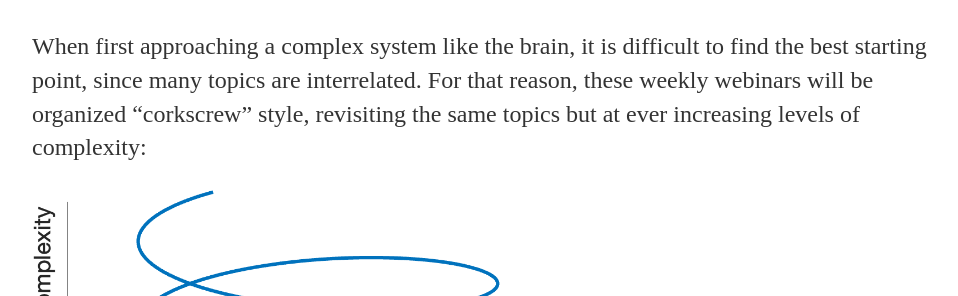
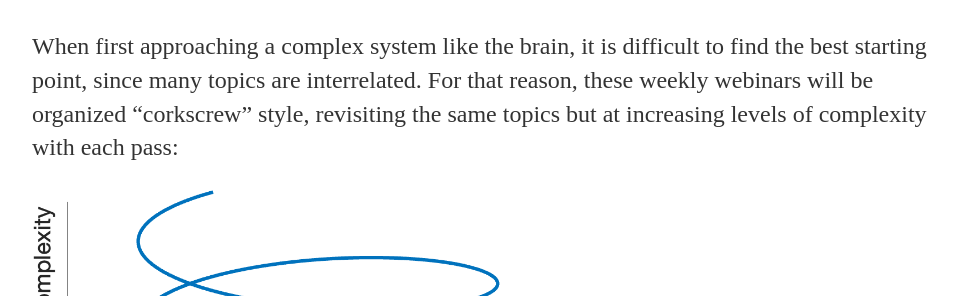
Before and after one commit to maxpensack/maxpensack.github.io, a Jekyll site: the page built from howtostopthinking/calendar/index.md, in a window 1280 px wide. Shown: the part 177-473 px from the top of the page, without its empty margins (160-1118 px from the left). Built offline with Jekyll 4.4.1, drawn with Linux system fonts in a browser that asks for light colours.

Commit message:
Update index.md

```diff
--- a/howtostopthinking/calendar/index.md
+++ b/howtostopthinking/calendar/index.md
@@ -4,7 +4,7 @@ title: How to Stop Thinking - Calendar
 ---
 <h1>{{ page.title }}</h1>
 
-When first approaching a complex system like the brain, it is difficult to find the best starting point, since many topics are interrelated. For that reason, these weekly webinars will be organized "corkscrew" style, revisiting the same topics but at ever increasing levels of complexity:
+When first approaching a complex system like the brain, it is difficult to find the best starting point, since many topics are interrelated. For that reason, these weekly webinars will be organized "corkscrew" style, revisiting the same topics but at increasing levels of complexity with each pass:
 
 <img src="spiral.png"  width="60%" height="30%">
 
```
